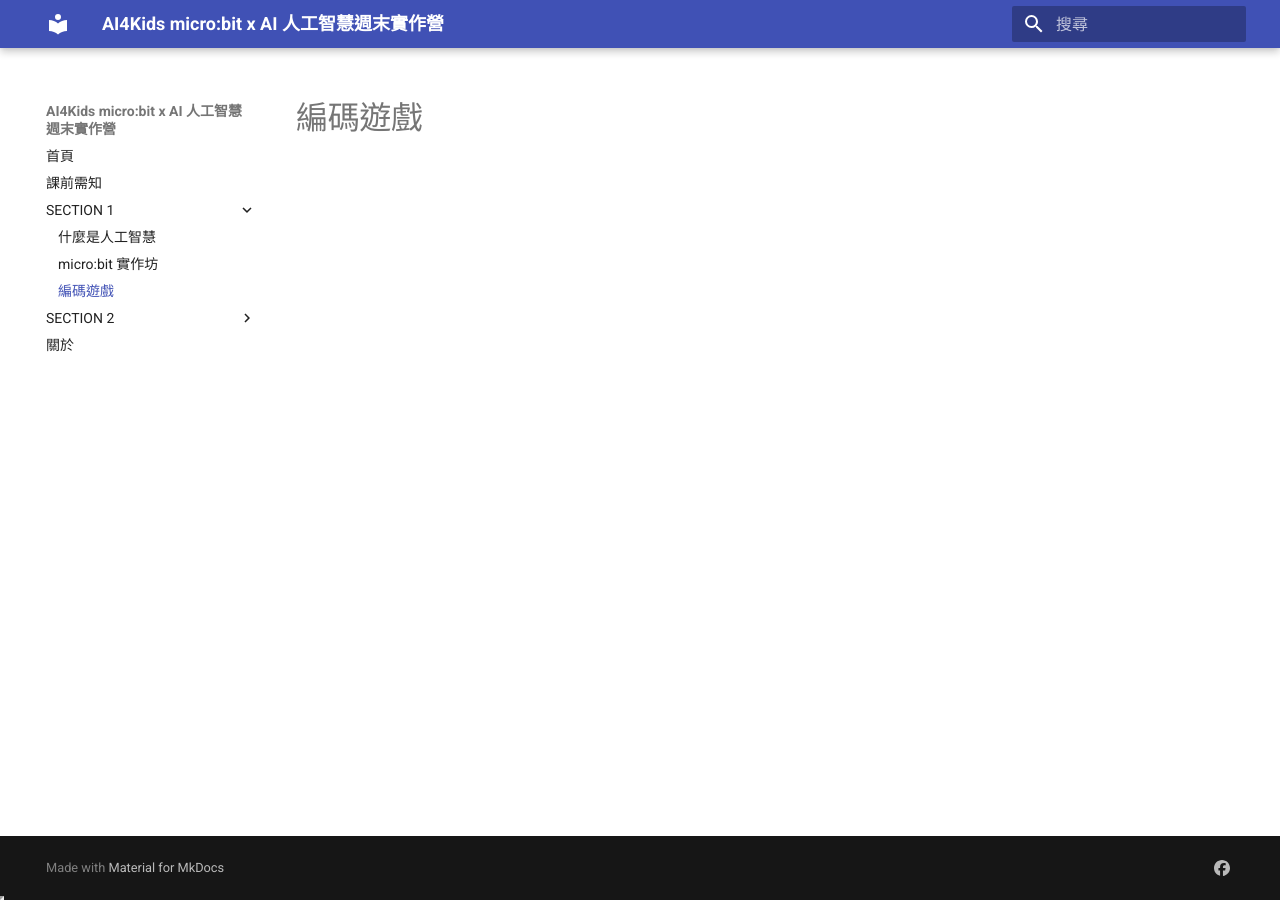
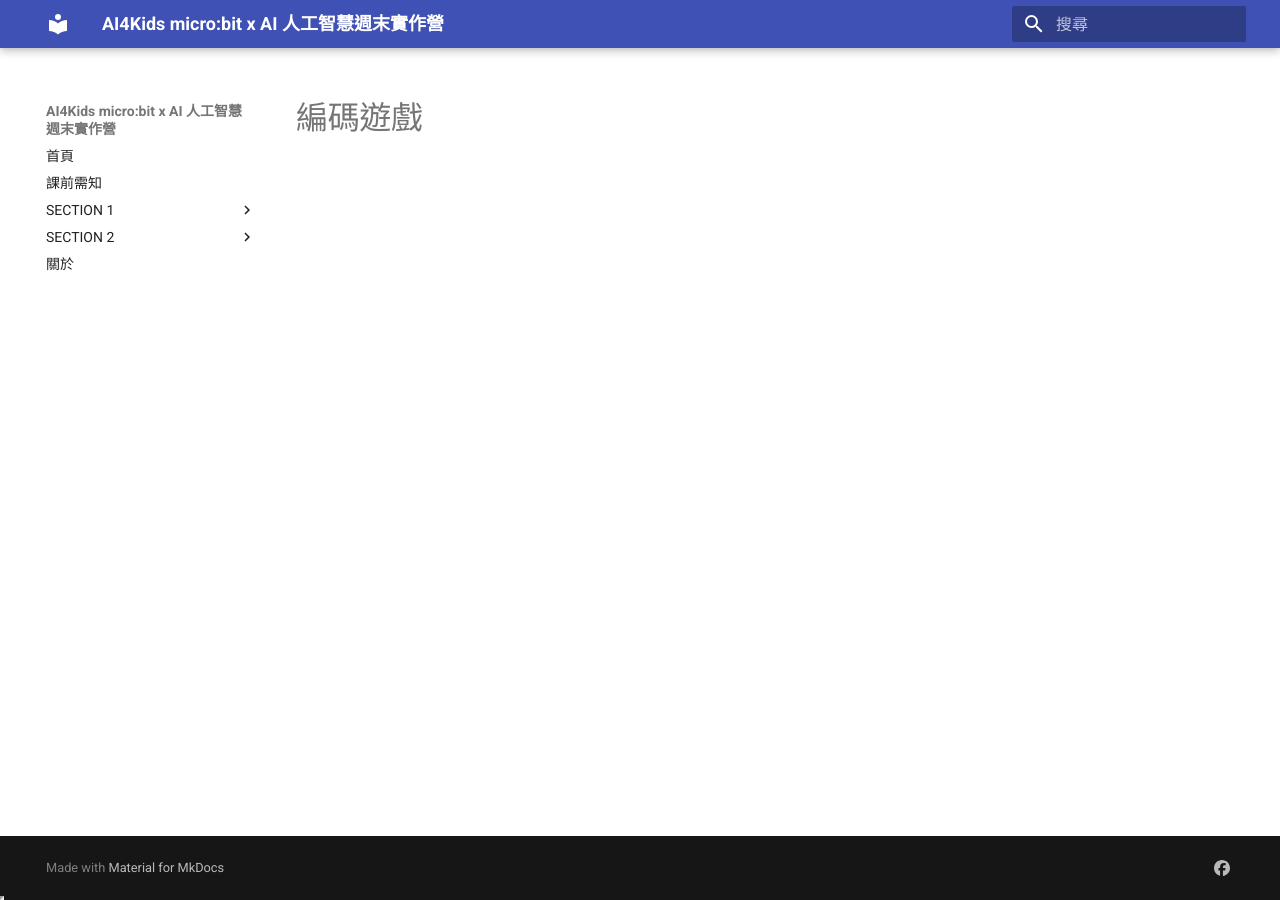
Before and after one commit to kcchien/ai4kids-20190713, an MkDocs documentation site: the page built from docs/encode_game.md, in a window 1280 px wide. Built offline with MkDocs 1.6.1 and Material for MkDocs 9.7.7, drawn with Linux system fonts in a browser that asks for light colours; part of the change alters nothing that is shown.

Commit message:
Modify mkdocs.yml

```diff
--- a/mkdocs.yml
+++ b/mkdocs.yml
@@ -8,7 +8,6 @@ nav:
   - SECTION 1:
       - 什麼是人工智慧: what_is_ai.md
       - micro:bit 實作坊: microbit.md
-      - 編碼遊戲: encode_game.md
   - SECTION 2:
       - 課前注意事項: d2_notice.md
       - AI 語音辨識實作: ai_voice.md
```
